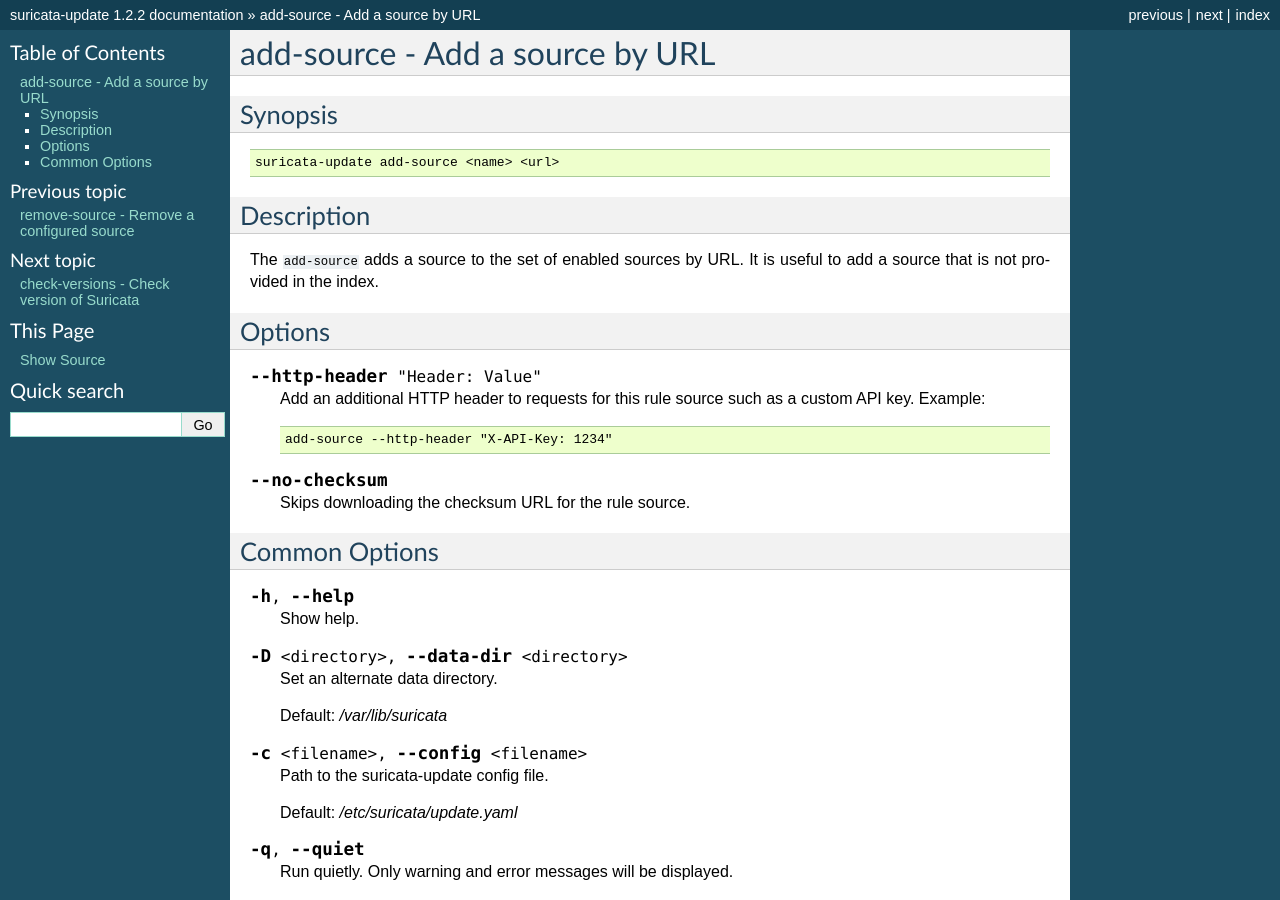
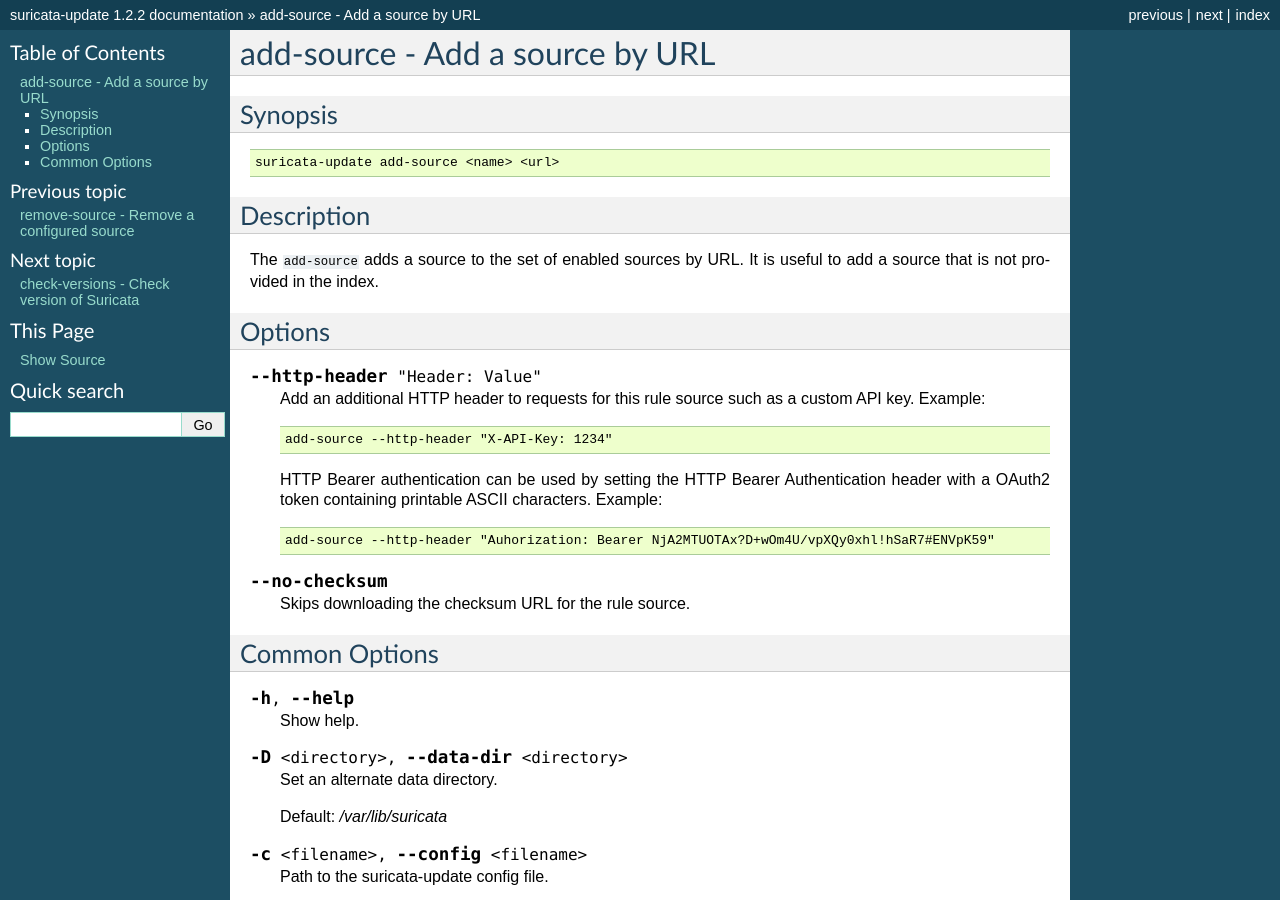
Before and after one commit to OISF/suricata-update, a Sphinx documentation site: the page built from doc/add-source.rst, in a window 1280 px wide and 900 px high. Built offline with Sphinx 7.4.7, drawn with Linux system fonts in a browser that asks for light colours.

Commit message:
Feature 4701 changes for Basic & Bearer auth.

```diff
--- a/doc/add-source.rst
+++ b/doc/add-source.rst
@@ -25,6 +25,12 @@
 
      add-source --http-header "X-API-Key: 1234"
 
+   HTTP Bearer authentication can be used by setting the HTTP Bearer Authentication header
+   with a OAuth2 token containing printable ASCII characters. Example::
+
+      add-source --http-header "Auhorization: Bearer NjA2MTUOTAx?D+wOm4U/vpXQy0xhl!hSaR7#ENVpK59"
+
+
 .. option:: --no-checksum
 
    Skips downloading the checksum URL for the rule source.
```
Also changed, not shown: 1 other file.
